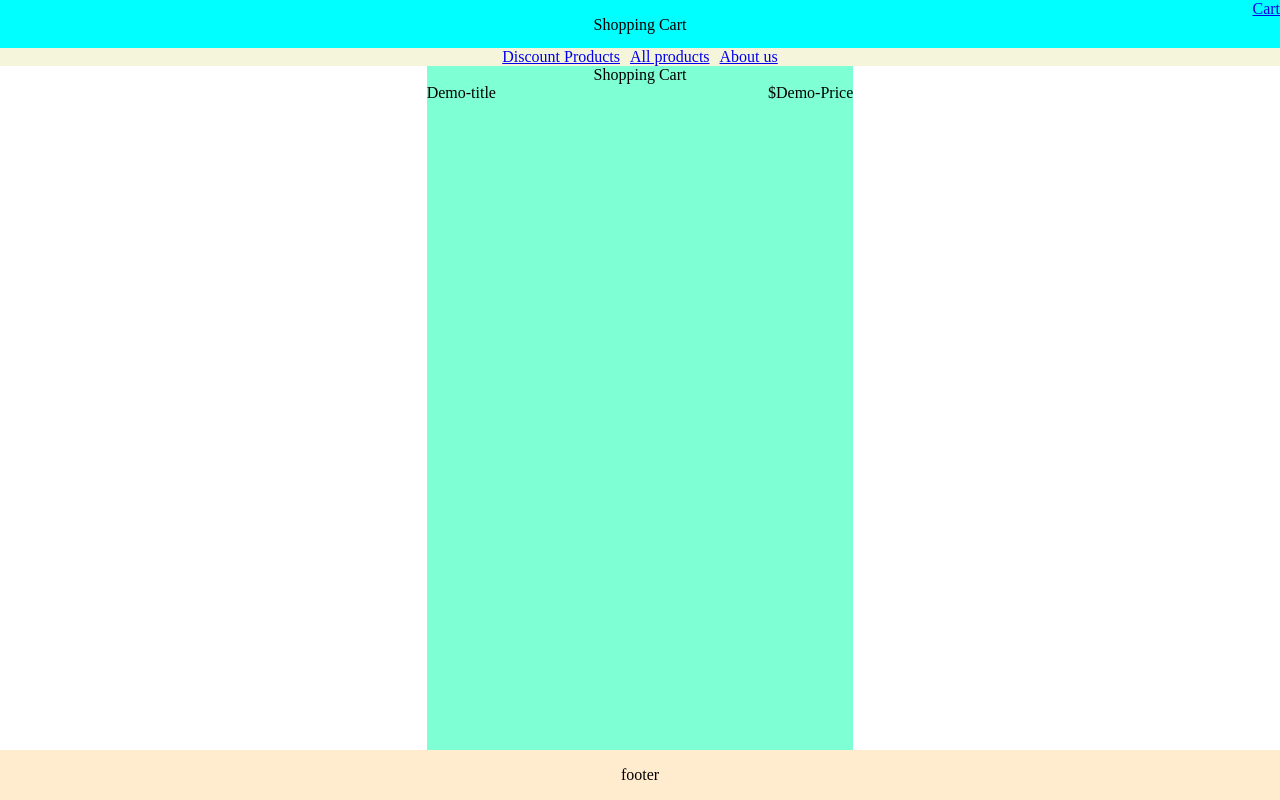
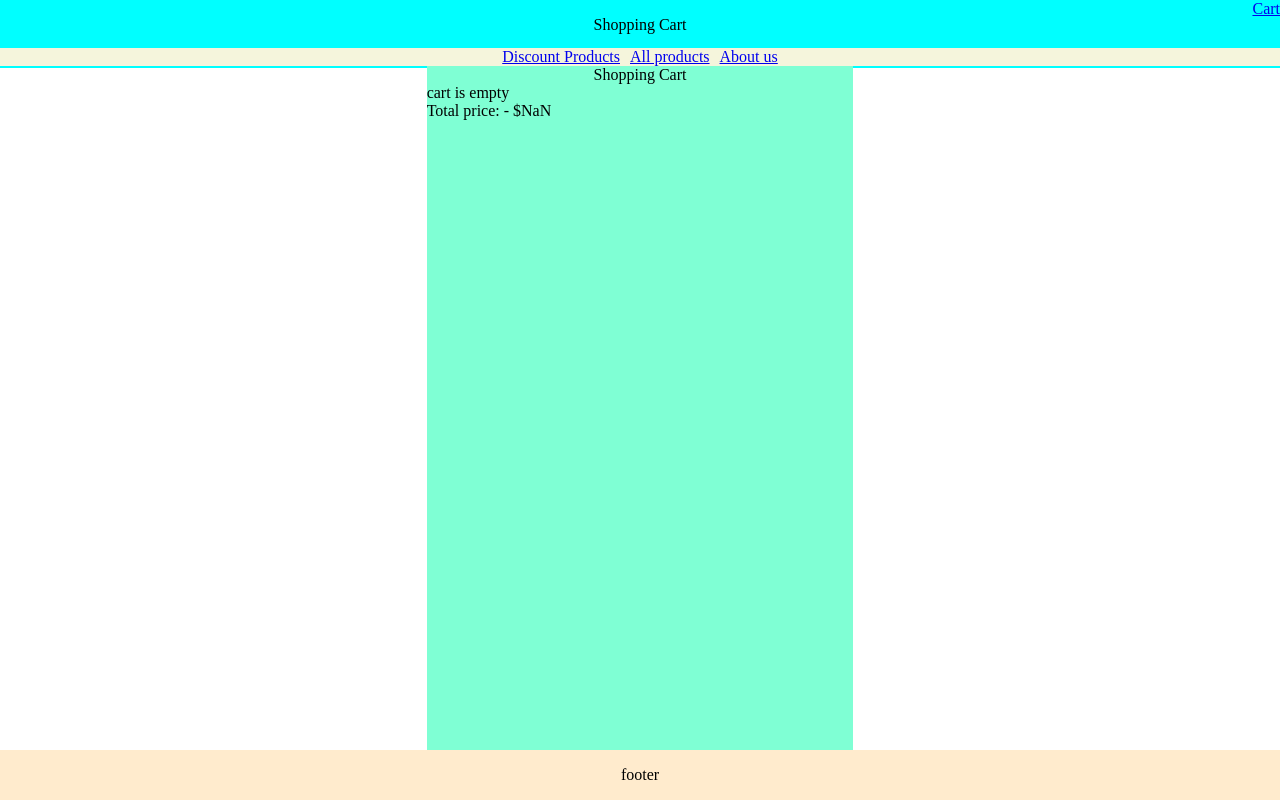
Before and after one commit to ManishAmFour/Shoping-Cart, a React (Vite) app: page /components/displayProd.jsx in a window 1280 px wide. Built offline with nearby package versions, Linux system fonts and the light colour scheme.

Commit message:
implemented some major changes like:- shopping cart displays number of items in the cart now and the cart summary is presentable with the payment  summary now

```diff
--- a/src/components/Home.jsx
+++ b/src/components/Home.jsx
@@ -1,7 +1,9 @@
 import { Link } from "react-router-dom";
 import { Outlet } from "react-router-dom";
 import "../styles/home.css";
-const HomePage = () => {
+import { useState } from "react";
+
+export const HomePage = () => {
   return (
     <div className="home-page-div">
       <div className="header-position">
@@ -9,6 +11,7 @@ const HomePage = () => {
         <div className="link-option">
           <Link to="components/displayProd.jsx">Cart </Link>
         </div>
+        <div>Total Items</div>
       </div>
       <div className="navigation-bar">
         <div className="navigation-links">
--- a/src/components/cart.jsx
+++ /dev/null
@@ -1,21 +0,0 @@
-let cart = [{ title: "Demo-title", price: "Demo-Price" }];
-export function updationOfCart(product) {
-  if (
-    cart.find((element, index) => {
-      if (element.title === product.title) {
-        return true;
-      } else {
-        return false;
-      }
-    })
-  ) {
-    cart.forEach((element, index) => {
-      if (element.title === product.title) {
-        element.value += 1;
-      }
-    });
-  } else {
-    cart.push(product);
-  }
-}
-export default cart;
--- /dev/null
+++ b/src/components/differentLinks/CartDisplay.jsx
@@ -0,0 +1,17 @@
+function CartNumberDisplay() {
+  if (JSON.parse(localStorage.getItem("cart")) === null) {
+    return <div className="cart-display"> Cart Is empty</div>;
+  } else {
+    let TotalNumber = 0;
+
+    JSON.parse(localStorage.getItem("cart")).map((element, index) => {
+      if (index > 0) {
+        TotalNumber += element.value;
+      }
+    });
+
+    return <div className="cart-display"> {TotalNumber}</div>;
+  }
+}
+
+export default CartNumberDisplay;
--- a/src/components/differentLinks/GenerateProduct.jsx
+++ b/src/components/differentLinks/GenerateProduct.jsx
@@ -1,16 +1,53 @@
 import FetchFakeData from "../cartItems";
 import { useEffect, useState } from "react";
 import "../../styles/productCard.css";
-import { updationOfCart } from "../cart";
+import CartNumberDisplay from "./CartDisplay";
+import js from "@eslint/js";
 
 function GenerateProduct({ list }) {
   const [products, setProducts] = useState([]);
+  const [update, setUpdate] = useState(false);
+  const [value, setValue] = useState(1);
+  let cart = JSON.parse(localStorage.getItem("cart")) || [
+    { title: "Demo-title", price: "Demo-Price" },
+  ];
 
   useEffect(() => {
     FetchFakeData().then((data) => {
       setProducts(data);
     });
   }, []);
+
+  function updationOfCart(product) {
+    if (
+      cart.find((element, index) => {
+        if (element.title === product.title) {
+          return true;
+        } else {
+          return false;
+        }
+      })
+    ) {
+      cart.forEach((element, index) => {
+        if (element.title === product.title) {
+          element.value += 1;
+          localStorage.setItem("cart", JSON.stringify(cart));
+        }
+      });
+      setUpdate(!update);
+    } else {
+      let NewProduct = {
+        title: product.title,
+        price: product.price,
+        value: 1,
+      };
+      cart.push(NewProduct);
+      localStorage.setItem("cart", JSON.stringify(cart));
+      setUpdate(!update);
+    }
+  }
+
+  function ChangingTheInput(e) {}
 
   return products.map((product) => {
     return list.map((id) => {
@@ -19,19 +56,30 @@ function GenerateProduct({ list }) {
           <div className="product-card" key={product.title}>
             <img className="product-image" src={product.image} />
             <p>{product.title}</p>
-            <input min={0} type="number" />
+            <input
+              onChange={(e) => {
+                console.log(e.target.value);
+              }}
+              min={0}
+              type="number"
+            />
             <button
               onClick={() => {
                 updationOfCart({
                   title: product.title,
                   price: product.price,
-                  value: 1,
+                  id: product.id,
                 });
               }}
             >
               Add to Cart
             </button>
             <button>Remove from Cart</button>
+            {product.id === 1 ? (
+              <CartNumberDisplay />
+            ) : product.id === 12 ? (
+              <CartNumberDisplay />
+            ) : null}
           </div>
         );
       }
--- a/src/components/displayProd.jsx
+++ b/src/components/displayProd.jsx
@@ -1,27 +1,42 @@
-import cart from "./cart";
 import "../styles/payout.css";
 
 const CartDisplay = () => {
-  let TotalItems = 0;
-  cart.map((element, index) => {
-    TotalItems = element.value;
-  });
+  let TotalPrice = 0;
 
-  console.log(TotalItems);
+  {
+    JSON.parse(localStorage.getItem("cart")) === null
+      ? (TotalPrice = "empty")
+      : JSON.parse(localStorage.getItem("cart")).map((element, index) => {
+          if (index > 0) {
+            TotalPrice += element.price * element.value;
+          }
+        });
+  }
 
   return (
     <>
       <div></div>
       <div className="payment-summary">
         <div className="title">Shopping Cart</div>
-        {cart.map((product, index) => {
-          return (
-            <div key={product.title} className="product-detail">
-              <div>{product.title}</div>
-              <div>${product.price}</div>
-            </div>
-          );
-        })}
+        <div>
+          {JSON.parse(localStorage.getItem("cart")) === null ? (
+            <div>cart is empty</div>
+          ) : (
+            JSON.parse(localStorage.getItem("cart")).map((element, index) => {
+              if (index > 0) {
+                return (
+                  <div className="product-detail" key={element.title}>
+                    <div>
+                      {element.title}({element.value})
+                    </div>
+                    <div>${Math.round(element.price * element.value)}</div>
+                  </div>
+                );
+              }
+            })
+          )}
+        </div>{" "}
+        <div>Total price: - ${Math.round(TotalPrice)}</div>
       </div>
     </>
   );
--- a/src/styles/productCard.css
+++ b/src/styles/productCard.css
@@ -11,3 +11,9 @@
   max-height: 200px;
   max-width: 100px;
 }
+
+.cart-display {
+  position: fixed;
+  top: 12px;
+  right: 10px;
+}
```
